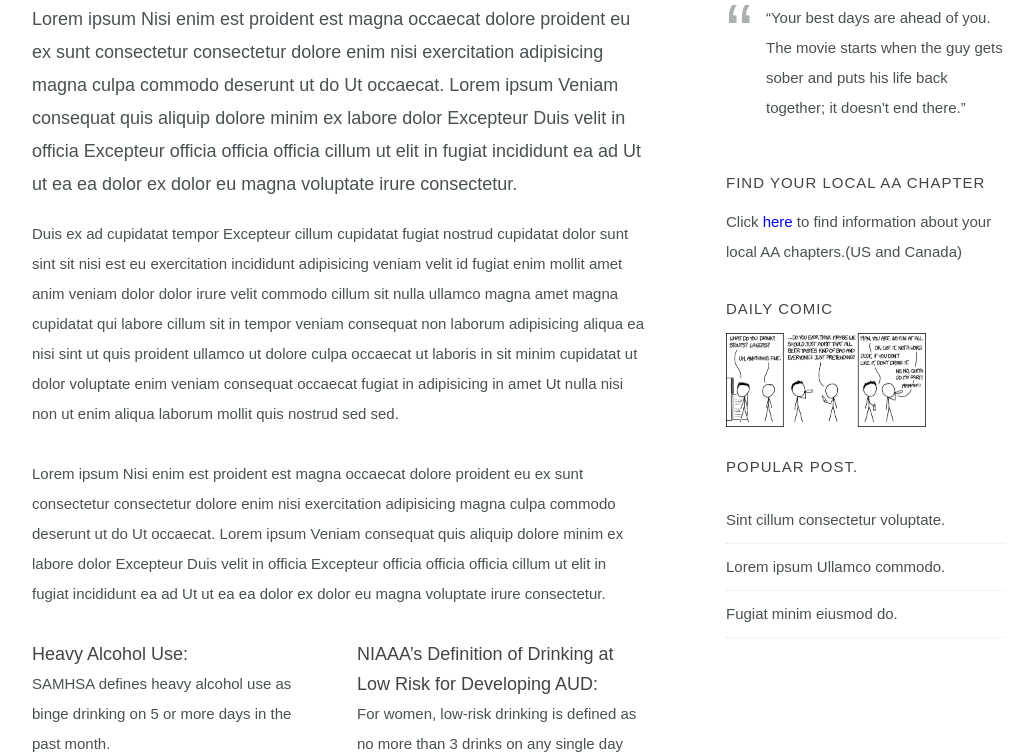
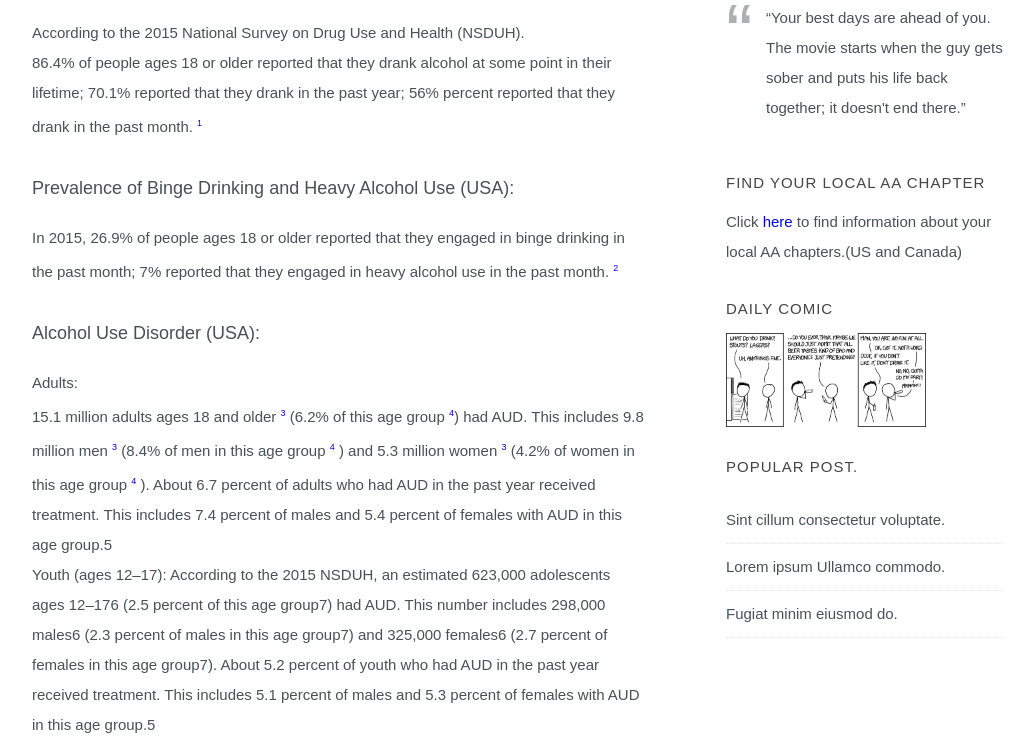
Before and after one commit to robkos442/robkos442.github.io, a plain HTML site: page statistics.html in a window 1280 px wide. Shown: the part 387-1143 px from the top of the page, without its empty margins (122-1157 px from the left). Drawn offline with nearby package versions, Linux system fonts and the light colour scheme; grey boxes are pictures that could not be loaded; a web font is replaced by a local one.

Commit message:
changing statistics page

```diff
--- a/css/default.css
+++ b/css/default.css
@@ -804,7 +804,8 @@ border-radius: 20px;
 }
 
 .cite-source{
-  font-size: 8px;
+  font-size: 9px;
+  vertical-align: super;
 }
 
 iframe{
--- a/statistics.html
+++ b/statistics.html
@@ -25,6 +25,7 @@
    <!-- Script
    ================================================== -->
 	<script src="js/modernizr.js"></script>
+
 
    <!-- Favicons
 	================================================== -->
@@ -91,20 +92,49 @@
    			<section class="page">
 
 					<h2 class="entry-title">
-
-            <a href="sources1.html"
-              target="popup"
-              onclick="window.open('sources1.html','popup','width=600,height=600'); return false;">
-                Sources
-            </a>
-
 					</h2>
 <!--https://www.niaaa.nih.gov/alcohol-health/overview-alcohol-consumption/alcohol-facts-and-statistics -->
-					<p class="lead">Lorem ipsum Nisi enim est proident est magna occaecat dolore proident eu ex sunt consectetur consectetur dolore enim nisi exercitation adipisicing magna culpa commodo deserunt ut do Ut occaecat. Lorem ipsum Veniam consequat quis aliquip dolore minim ex labore dolor Excepteur Duis velit in officia Excepteur officia officia officia cillum ut elit in fugiat incididunt ea ad Ut ut ea ea dolor ex dolor eu magna voluptate irure consectetur.</p>
+					<p class="lead">Prevalence of Drinking (USA):</p>
+          <p>
+              According to the 2015 National Survey on Drug Use and Health (NSDUH).<br> <strong>86.4&#37;</strong> of people ages 18 or older
+              reported that they drank alcohol at some point in their lifetime; <strong>70.1&#37;</strong> reported that they drank in the past year;
+              <strong>56&#37;</strong> percent reported that they drank in the past month.
+              <span class="cite-source"><a href="sources1.html"target="popup"onclick="window.open('sources1.html','popup','width=600,height=600'); return false;">
+              1</a></span>
+          </p>
 
-					<p>Duis ex ad cupidatat tempor Excepteur cillum cupidatat fugiat nostrud cupidatat dolor sunt sint sit nisi est eu exercitation incididunt adipisicing veniam velit id fugiat enim mollit amet anim veniam dolor dolor irure velit commodo cillum sit nulla ullamco magna amet magna cupidatat qui labore cillum sit in tempor veniam consequat non laborum adipisicing aliqua ea nisi sint ut quis proident ullamco ut dolore culpa occaecat ut laboris in sit minim cupidatat ut dolor voluptate enim veniam consequat occaecat fugiat in adipisicing in amet Ut nulla nisi non ut enim aliqua laborum mollit quis nostrud sed sed.</p>
+          <p class="lead">Prevalence of Binge Drinking and Heavy Alcohol Use (USA):</p>
 
-					<p>Lorem ipsum Nisi enim est proident est magna occaecat dolore proident eu ex sunt consectetur consectetur dolore enim nisi exercitation adipisicing magna culpa commodo deserunt ut do Ut occaecat. Lorem ipsum Veniam consequat quis aliquip dolore minim ex labore dolor Excepteur Duis velit in officia Excepteur officia officia officia cillum ut elit in fugiat incididunt ea ad Ut ut ea ea dolor ex dolor eu magna voluptate irure consectetur.</p>
+          <p>
+               In 2015, <strong>26.9&#37;</strong> of people ages 18 or older reported that they engaged in binge drinking in the past month;
+                <strong>7&#37;</strong> reported that they engaged in heavy alcohol use in the past month.
+                <span class="cite-source"><a href="sources1.html"target="popup"onclick="window.open('sources1.html','popup','width=600,height=600'); return false;">
+                2</a></span>
+          </p>
+
+          <p class="lead">Alcohol Use Disorder (USA):</p>
+
+          <p>
+
+            <adults>Adults:</strong><br>15.1 million adults ages 18 and older
+            <span class="cite-source"><a href="sources1.html"target="popup"onclick="window.open('sources1.html','popup','width=600,height=600'); return false;">3</a></span>
+            (<strong>6.2&#37;</strong> of this age group
+            <span class="cite-source"><a href="sources1.html"target="popup"onclick="window.open('sources1.html','popup','width=600,height=600'); return false;">4</a></span>)
+              had AUD. This includes 9.8 million men
+              <span class="cite-source"><a href="sources1.html"target="popup"onclick="window.open('sources1.html','popup','width=600,height=600'); return false;">3</a></span>
+                (<strong>8.4&#37;</strong> of men in this age group
+                <span class="cite-source"><a href="sources1.html"target="popup"onclick="window.open('sources1.html','popup','width=600,height=600'); return false;">4</a></span>
+                  ) and 5.3 million women
+                  <span class="cite-source"><a href="sources1.html"target="popup"onclick="window.open('sources1.html','popup','width=600,height=600'); return false;">3</a></span>
+                    (<strong>4.2&#37;</strong> of women in this age group
+                    <span class="cite-source"><a href="sources1.html"target="popup"onclick="window.open('sources1.html','popup','width=600,height=600'); return false;">4</a></span>
+                    ).
+            About 6.7 percent of adults who had AUD in the past year received treatment. This includes 7.4 percent of males and 5.4 percent of females with AUD in this age group.5
+            <br>
+            Youth (ages 12–17): According to the 2015 NSDUH, an estimated 623,000 adolescents ages 12–176 (2.5 percent of this age group7) had AUD. This number includes 298,000 males6 (2.3 percent of males in this age group7) and 325,000 females6 (2.7 percent of females in this age group7).
+            About 5.2 percent of youth who had AUD in the past year received treatment. This includes 5.1 percent of males and 5.3 percent of females with AUD in this age group.5
+
+          </p>
 
 					<div class="row">
 
@@ -128,7 +158,7 @@
                   14 drinks per week. NIAAA research shows that only about 2 in 100 people who drink within these limits have AUD.
 				         </p>
 
-			      	</div>
+               </div>
 
       			</div>
 
@@ -139,10 +169,14 @@
 			      	<h5>Binge Drinking:</h5>
 
 			      	<p>NIAAA defines binge drinking as a pattern of drinking that brings blood alcohol concentration (BAC)
-                levels to 0.08 g/dL. This typically occurs after 4 drinks for women and 5 drinks for men—in about 2 hours.<span class="cite-source">33</span>
+                levels to 0.08 g/dL. This typically occurs after 4 drinks for women and 5 drinks for men—in about 2 hours.
+                <span class="cite-source"><a href="sources1.html"target="popup"onclick="window.open('sources1.html','popup','width=600,height=600'); return false;">
+                33</a></span>
                 The Substance Abuse and Mental Health Services Administration (SAMHSA), which conducts the annual National Survey on Drug
                 Use and Health (NSDUH), defines binge drinking as 5 or more alcoholic drinks for males or 4 or more alcoholic drinks for
-                females on the same occasion (i.e., at the same time or within a couple of hours of each other) on at least 1 day in the past month.<span class="cite-source">34</span>
+                females on the same occasion (i.e., at the same time or within a couple of hours of each other) on at least 1 day in the past month.
+                <span class="cite-source"><a href="sources1.html"target="popup"onclick="window.open('sources1.html','popup','width=600,height=600'); return false;">
+                34</a></span>
 
 			         </p>
 
```
